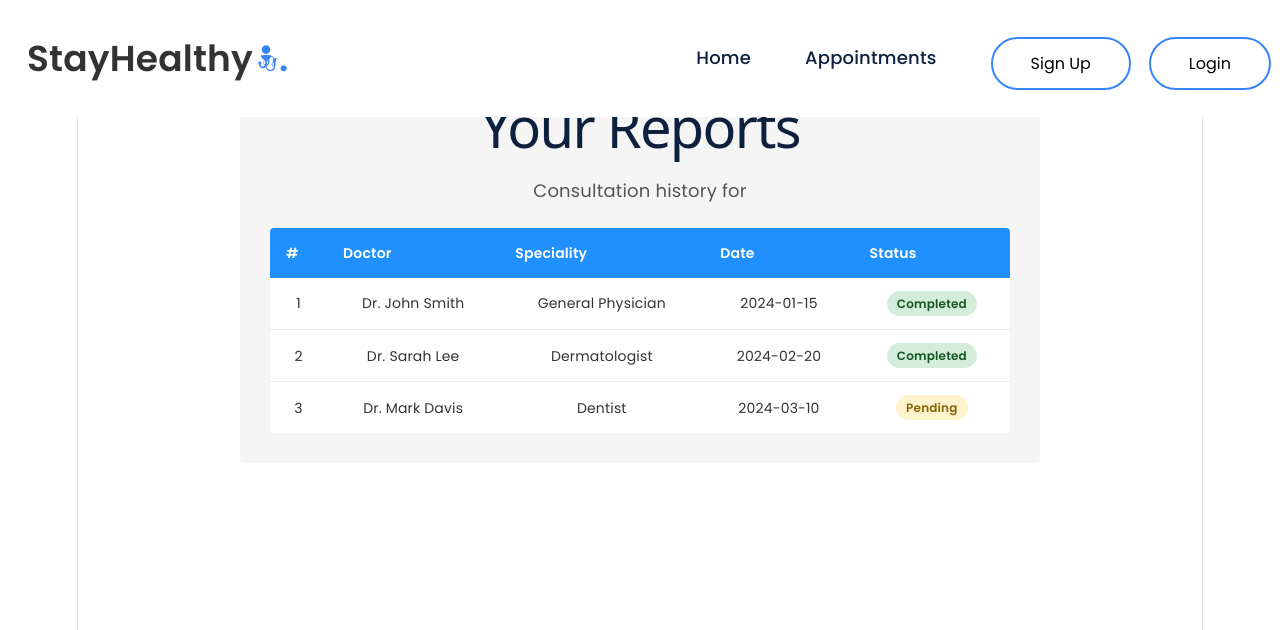
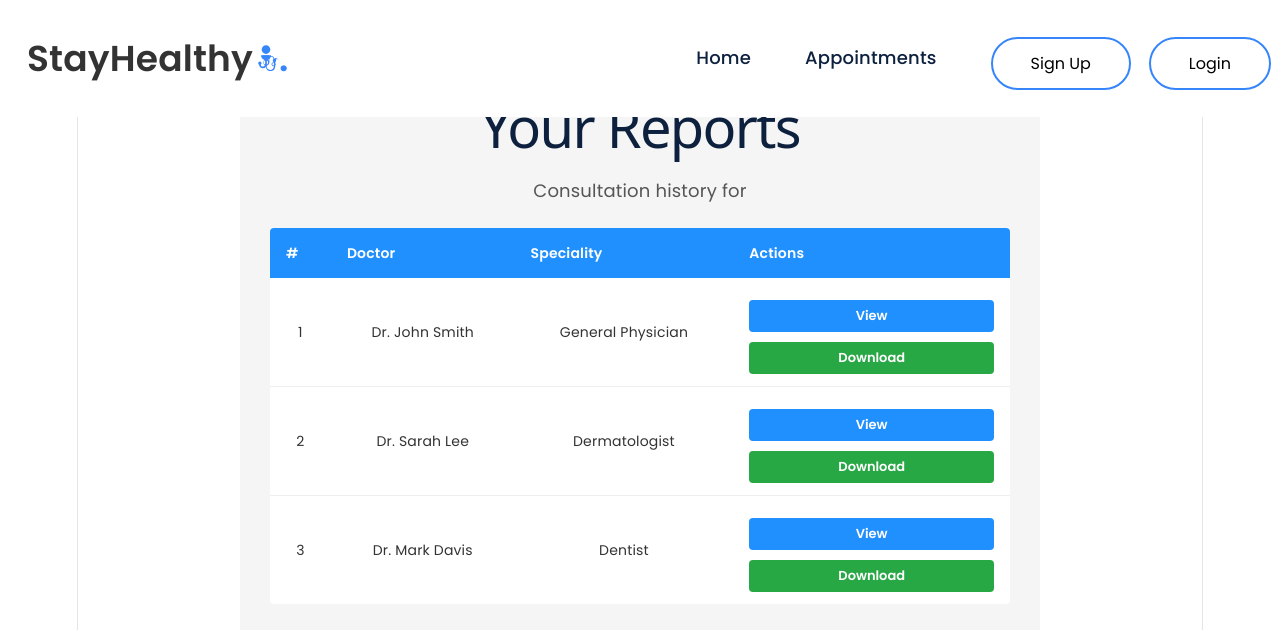
Before and after one commit to carlosarturoleon/med_appt, a React (Vite) app: page /reports in a window 1280 px wide. Shown: the top 630 px of the page. Built offline with nearby package versions, Linux system fonts and the light colour scheme.

Commit message:
Replace status column with View and Download action buttons in ReportsLayout

```diff
--- a/src/Components/ReportsLayout/ReportsLayout.css
+++ b/src/Components/ReportsLayout/ReportsLayout.css
@@ -51,19 +51,30 @@
     background-color: #f0f7ff;
 }
 
-.status-badge {
-    padding: 4px 10px;
-    border-radius: 20px;
-    font-size: 12px;
+.report-btn {
+    padding: 6px 14px;
+    border: none;
+    border-radius: 4px;
+    font-size: 13px;
     font-weight: 600;
+    cursor: pointer;
+    margin-right: 8px;
 }
 
-.status-badge--completed {
-    background-color: #d4edda;
-    color: #155724;
+.report-btn--view {
+    background-color: #2190ff;
+    color: #fff;
 }
 
-.status-badge--pending {
-    background-color: #fff3cd;
-    color: #856404;
+.report-btn--view:hover {
+    background-color: #1a7ae0;
 }
+
+.report-btn--download {
+    background-color: #28a745;
+    color: #fff;
+}
+
+.report-btn--download:hover {
+    background-color: #218838;
+}
--- a/src/Components/ReportsLayout/ReportsLayout.jsx
+++ b/src/Components/ReportsLayout/ReportsLayout.jsx
@@ -7,10 +7,25 @@ const ReportsLayout = () => {
 
     // Sample report data for display
     const reports = [
-        { id: 1, doctor: 'Dr. John Smith', speciality: 'General Physician', date: '2024-01-15', status: 'Completed' },
-        { id: 2, doctor: 'Dr. Sarah Lee', speciality: 'Dermatologist', date: '2024-02-20', status: 'Completed' },
-        { id: 3, doctor: 'Dr. Mark Davis', speciality: 'Dentist', date: '2024-03-10', status: 'Pending' },
+        { id: 1, doctor: 'Dr. John Smith', speciality: 'General Physician' },
+        { id: 2, doctor: 'Dr. Sarah Lee', speciality: 'Dermatologist' },
+        { id: 3, doctor: 'Dr. Mark Davis', speciality: 'Dentist' },
     ];
+
+    const handleView = (report) => {
+        alert(`Viewing report for consultation with ${report.doctor} (${report.speciality})`);
+    };
+
+    const handleDownload = (report) => {
+        const content = `Consultation Report\n\nDoctor: ${report.doctor}\nSpeciality: ${report.speciality}\nPatient: ${name}`;
+        const blob = new Blob([content], { type: 'text/plain' });
+        const url = URL.createObjectURL(blob);
+        const a = document.createElement('a');
+        a.href = url;
+        a.download = `report_${report.id}.txt`;
+        a.click();
+        URL.revokeObjectURL(url);
+    };
 
     return (
         <div className="reports-container">
@@ -22,8 +37,7 @@ const ReportsLayout = () => {
                         <th>#</th>
                         <th>Doctor</th>
                         <th>Speciality</th>
-                        <th>Date</th>
-                        <th>Status</th>
+                        <th>Actions</th>
                     </tr>
                 </thead>
                 <tbody>
@@ -32,11 +46,9 @@ const ReportsLayout = () => {
                             <td>{report.id}</td>
                             <td>{report.doctor}</td>
                             <td>{report.speciality}</td>
-                            <td>{report.date}</td>
                             <td>
-                                <span className={`status-badge status-badge--${report.status.toLowerCase()}`}>
-                                    {report.status}
-                                </span>
+                                <button className="report-btn report-btn--view" onClick={() => handleView(report)}>View</button>
+                                <button className="report-btn report-btn--download" onClick={() => handleDownload(report)}>Download</button>
                             </td>
                         </tr>
                     ))}
```
